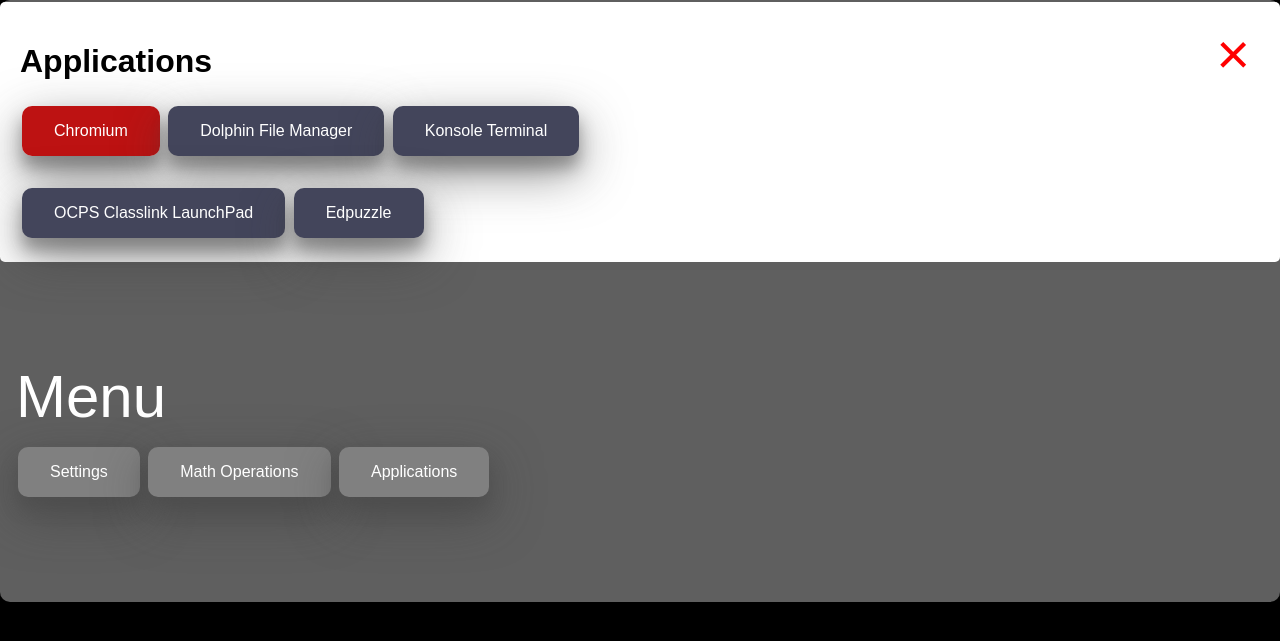
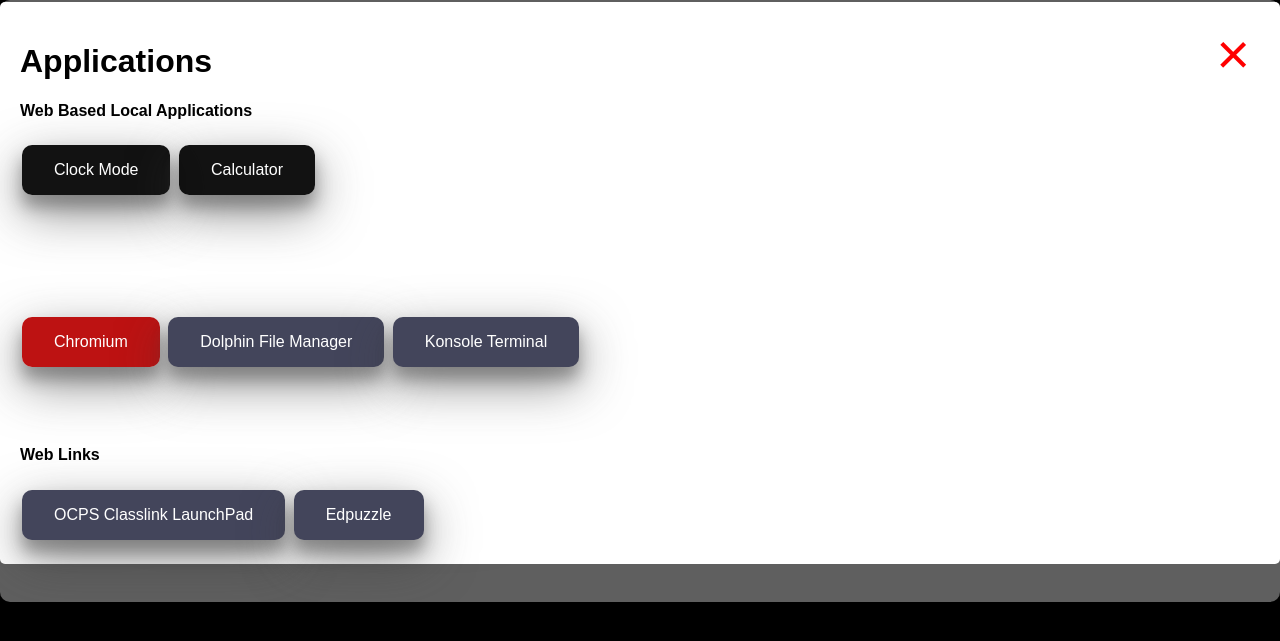
Before and after one commit to senalbulumulle/Smith-Pad, a PHP site: page / in a window 1280 px wide, after a click on "Applications". Shown: the top 641 px of the page. Run offline with PHP 8.4, Linux system fonts and the light colour scheme.

Commit message:
Updated the Applications Menu User Interface.
This file is located in "Smith-Pad-OS-Interface/System_Files/system.home.screen.menu.php".

```diff
--- a/System_Files/system.home.screen.menu.php
+++ b/System_Files/system.home.screen.menu.php
@@ -28,17 +28,30 @@
 <h1>Applications </h1>
 <a class="applicationsclose" href="#">&times;</a>
 
+<?php include "./System_Files/system.global.space.1.php";?>
 
-<!--################################## LINUX / KDE BASED APPLICATIONS  #############################-->
+<h4> Web Based Local Applications</h4>
+
+<!--################################## WEB BASED LOCAL APPLICATIONS   #############################-->
+<a href="#" class="button color-is-black">Clock Mode</a>
+<a href="#" class="button color-is-black">Calculator</a>
+<!--#########################################################################################-->
+
+
+<?php include "./System_Files/system.global.space.20.php";?>
+
+
+
+<!--################################## UNIX / KDE BASED APPLICATIONS  #############################-->
 <a href="./System_Files/system.app.launcher.external.local.app.name.chromium.php" class="button color-is-red">Chromium</a>
 <a href="./System_Files/system.app.launcher.external.local.app.name.dolphin.file.manager.php" class="button color-is-blue">Dolphin File Manager</a>
 <a href="./System_Files/system.app.launcher.external.local.app.name.konsole.terminal.php" class="button color-is-blue">Konsole Terminal</a>
 <!--#########################################################################################-->
 
 
-<?php include "./System_Files/system.global.space.5.php";?>
+<?php include "./System_Files/system.global.space.10.php";?>
 
-
+<h4> Web Links </h4>
 
 <!--################################## CUSTOM WEB LINK  #############################-->
 <a href="https://launch.ocps.net" href="#" class="button color-is-blue">OCPS Classlink LaunchPad</a>
```
Also changed, not shown: CHANGELOG.md.
